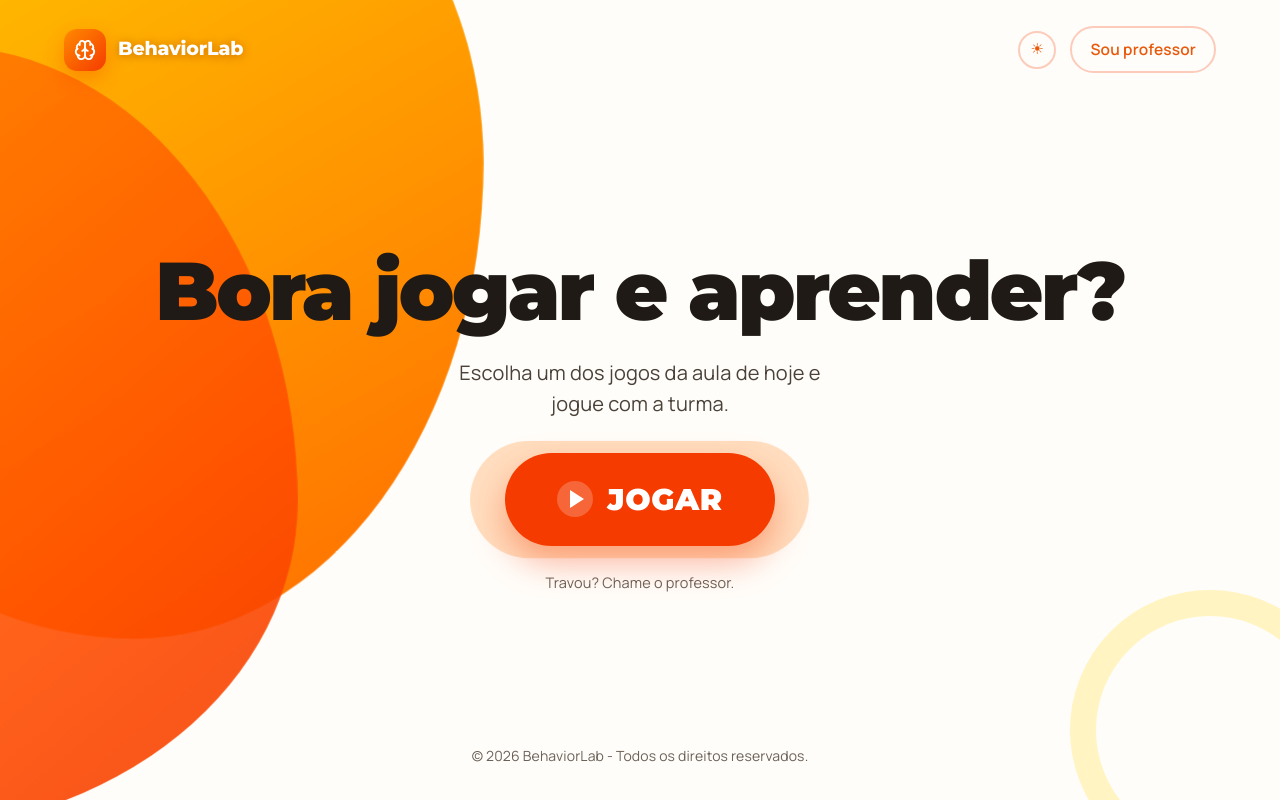
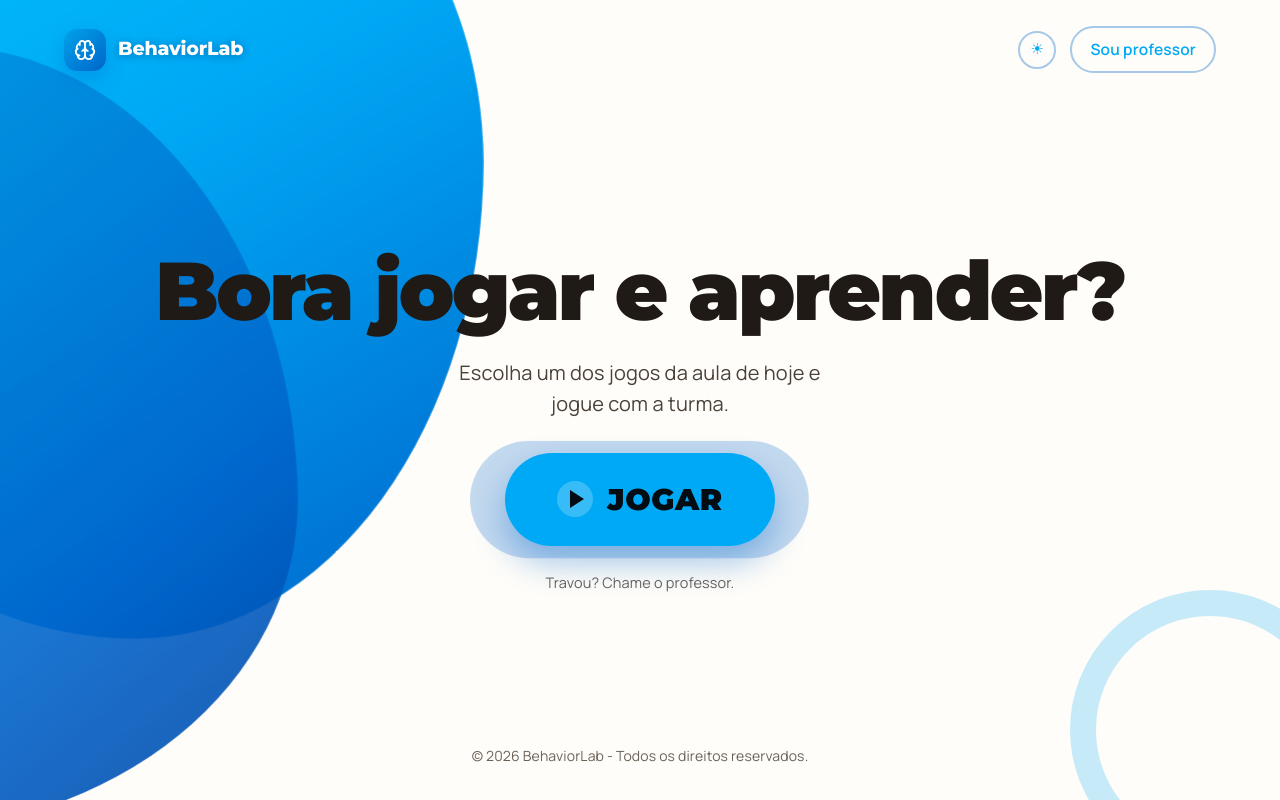
Before and after one commit to joaoVitorVallim/Behavioral-games-TCC, a React (Vite) app in the folder game-platform/: page / in a window 1280 px wide. Built offline with nearby package versions, Linux system fonts and the light colour scheme; no server answers.

Commit message:
feat | adding the theme colour decided

```diff
--- a/game-platform/src/modules/play/pages/PlayLandingPage.tsx
+++ b/game-platform/src/modules/play/pages/PlayLandingPage.tsx
@@ -10,19 +10,17 @@ const PLAY_STYLES = `
 
   [data-dctheme="warm"] {
     --bg:#FFFDF9; --text:#231F1A; --headline:#1F1A15; --p:#4A4139; --small:#6B6157;
-    --link:#E8590C; --link-hover:#B33E00;
-    --blob1:linear-gradient(150deg,#FFD500 0%,#FFA400 45%,#FF6A00 100%);
-    --blob2:linear-gradient(140deg,#FF8A00 0%,#FF4E00 70%,#F53B00 100%);
-    --ring-border:#FFD500;
-    --logo-bg:linear-gradient(135deg,#FF8A00,#F53B00); --logo-shadow:rgba(245,59,0,.32); --logo-text-shadow:rgba(150,60,0,.5);
-    --prof-border:rgba(245,59,0,.25); --prof-color:#E8590C;
-    --pulse-bg:#FF7A00;
-    --btn-bg:#F53B00; --btn-text:#fff; --btn-shadow:rgba(245,59,0,.38);
-    --modal-overlay:rgba(40,22,5,.55); --modal-bg:#fff; --modal-title:#1F1A15; --modal-text:#5C5349; --modal-btn:linear-gradient(135deg,#FF9500,#F53B00);
+    --blob1:linear-gradient(150deg,oklch(0.78 0.14 230) 0%,oklch(0.68 0.19 230) 45%,oklch(0.5 0.2 245) 100%);
+    --blob2:linear-gradient(140deg,oklch(0.65 0.2 225) 0%,oklch(0.5 0.2 245) 70%,oklch(0.4 0.18 250) 100%);
+    --ring-border:oklch(0.68 0.19 230);
+    --logo-bg:linear-gradient(135deg,oklch(0.65 0.2 225),oklch(0.5 0.2 245)); --logo-shadow:oklch(0.5 0.2 245 / .32); --logo-text-shadow:oklch(0.3 0.15 250 / .5);
+    --prof-border:oklch(0.5 0.2 245 / .35); --prof-color:oklch(0.68 0.19 230);
+    --pulse-bg:oklch(0.5 0.2 245);
+    --btn-bg:oklch(0.68 0.19 230); --btn-text:oklch(0.15 0.02 240); --btn-shadow:oklch(0.5 0.2 245 / .38);
+    --modal-overlay:oklch(0.1 0.05 250 / .6); --modal-bg:#fff; --modal-title:#1F1A15; --modal-text:#5C5349; --modal-btn:linear-gradient(135deg,oklch(0.65 0.2 225),oklch(0.5 0.2 245));
   }
   [data-dctheme="lab"] {
     --bg:oklch(0.20 0.035 250); --text:oklch(0.9 0.01 240); --headline:oklch(0.96 0.01 240); --p:oklch(0.82 0.01 242); --small:oklch(0.74 0.01 242);
-    --link:oklch(0.68 0.19 230); --link-hover:oklch(0.55 0.19 230);
     --blob1:linear-gradient(150deg,oklch(0.78 0.14 230) 0%,oklch(0.68 0.19 230) 45%,oklch(0.5 0.2 245) 100%);
     --blob2:linear-gradient(140deg,oklch(0.65 0.2 225) 0%,oklch(0.5 0.2 245) 70%,oklch(0.4 0.18 250) 100%);
     --ring-border:oklch(0.68 0.19 230);
@@ -33,14 +31,14 @@ const PLAY_STYLES = `
     --modal-overlay:oklch(0.1 0.05 250 / .6); --modal-bg:oklch(0.22 0.03 246); --modal-title:oklch(0.96 0.01 240); --modal-text:oklch(0.82 0.01 242); --modal-btn:linear-gradient(135deg,oklch(0.65 0.2 225),oklch(0.5 0.2 245));
   }
 
-  a.dc-link { color: var(--link); text-decoration: none; }
-  a.dc-link:hover { color: var(--link-hover); }
   @keyframes om-pulse { 0% { transform: scale(1); opacity: .55 } 70% { transform: scale(1.45); opacity: 0 } 100% { transform: scale(1.45); opacity: 0 } }
   @keyframes om-float-slow { 0% { transform: translate3d(0,0,0) scale(1) } 50% { transform: translate3d(14px,12px,0) scale(1.04) } 100% { transform: translate3d(0,0,0) scale(1) } }
   @keyframes om-enter-left { from { transform: translateX(-160px) } to { transform: translateX(0) } }
   @keyframes om-enter-right { from { transform: translateX(160px) } to { transform: translateX(0) } }
 
   .theme-btn { width:38px; height:38px; border-radius:999px; border:2px solid var(--prof-border); background:none; cursor:pointer; display:flex; align-items:center; justify-content:center; color:var(--prof-color); font-size:15px; }
+  .prof-btn { border:2px solid var(--prof-border); color:var(--prof-color); background:none; transition:background .2s ease, color .2s ease, border-color .2s ease; }
+  .prof-btn:hover { background:var(--prof-color); border-color:var(--prof-color); color:#000; }
 `
 
 export function PlayLandingPage() {
@@ -104,8 +102,8 @@ export function PlayLandingPage() {
             <button
               type="button"
               onClick={() => navigate('/login')}
-              className="dc-link"
-              style={{ display: 'inline-flex', alignItems: 'center', padding: '10px 18px', borderRadius: 999, border: '2px solid var(--prof-border)', background: 'none', cursor: 'pointer', fontWeight: 600, fontSize: 15.5, color: 'var(--prof-color)' }}
+              className="prof-btn"
+              style={{ display: 'inline-flex', alignItems: 'center', padding: '10px 18px', borderRadius: 999, cursor: 'pointer', fontWeight: 600, fontSize: 15.5 }}
             >
               Sou professor
             </button>
```
Also changed, not shown: 1 other file (tests, documents, lock files or other folders).
